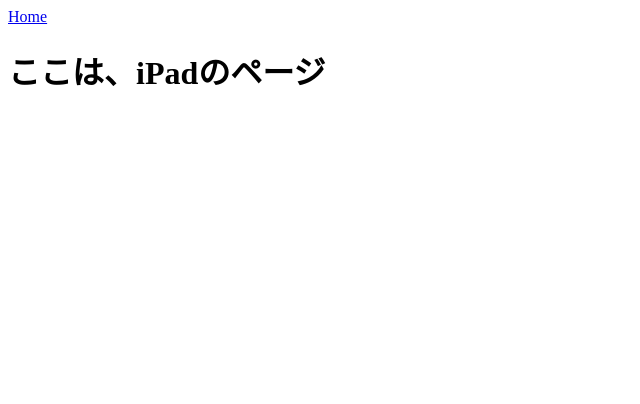
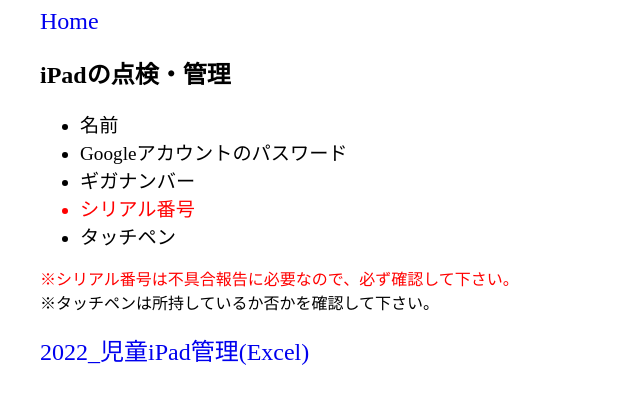
Before and after one commit to tokoshika/astro-deploy, an Astro site: page /astro-deploy/ipad in a window 1280 px wide. Shown: the whole page, without its empty margins (0-640 px from the left). Built offline with nearby package versions, Linux system fonts and the light colour scheme; Astro itself is replaced by a stand-in of ours.

Commit message:
Add files via upload

```diff
--- a/src/pages/ipad.astro
+++ b/src/pages/ipad.astro
@@ -1,13 +1,51 @@
 <!DOCTYPE html>
 <html lang="ja">
-<head>
-    <meta charset="UTF-8">
-    <meta http-equiv="X-UA-Compatible" content="IE=edge">
-    <meta name="viewport" content="width=device-width, initial-scale=1.0">
+  <head>
+    <meta charset="UTF-8" />
+    <meta http-equiv="X-UA-Compatible" content="IE=edge" />
+    <meta name="viewport" content="width=device-width, initial-scale=1.0" />
     <title>Document</title>
-</head>
-<body>
-    <a href="https://tokoshika.github.io/astro-deploy/">Home</a>
-    <h1>ここは、iPadのページ</h1>
-</body>
+  </head>
+  <body>
+    <section>
+      <a href="https://tokoshika.github.io/astro-deploy/">Home</a>
+      <h1>iPadの点検・管理</h1>
+      <ul>
+        <li>名前</li>
+        <li>Googleアカウントのパスワード</li>
+        <li>ギガナンバー</li>
+        <li class="ness">シリアル番号</li>
+        <li>タッチペン</li>
+      </ul>
+      <p class="ness">※シリアル番号は不具合報告に必要なので、必ず確認して下さい。</p>
+      <p>※タッチペンは所持しているか否かを確認して下さい。</p>
+      <br>
+      <a
+        href="https://shikaoi.sharepoint.com/:x:/s/shikasho/ETushRvXbVpAlW68MkR7znABB7v7j143s5WX_KzrLYRqrQ?e=qvW9zD"
+        >2022_児童iPad管理(Excel)</a
+      >
+    </section>
+  </body>
 </html>
+
+<style>
+  section {
+    margin-left: 2rem;
+    margin-right: 2rem;
+  }
+  a {
+    font-size: 1.5rem;
+    margin-bottom: 1.5rem;
+    text-decoration: none;
+    cursor: pointer;
+  }
+  li {
+  font-size: 1.2rem;
+  }
+  .ness {
+    color: red;
+  }
+  p {
+    margin: 0;
+  }
+</style>
```
